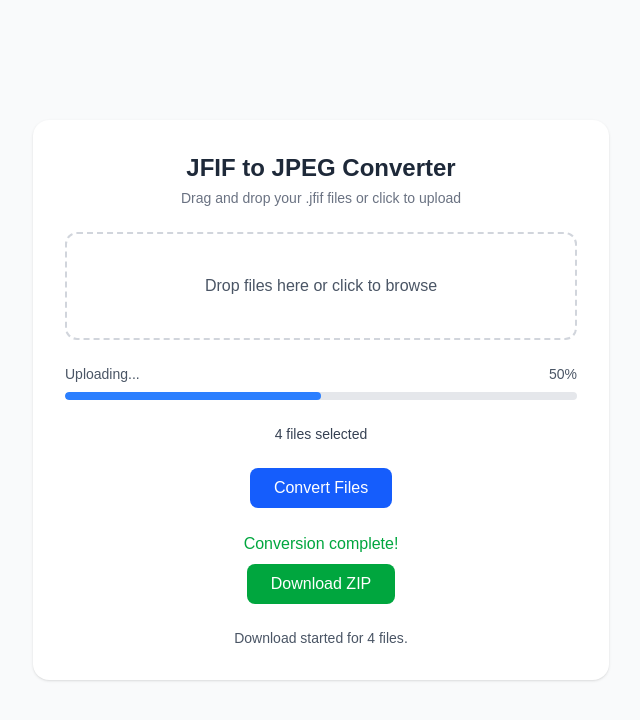
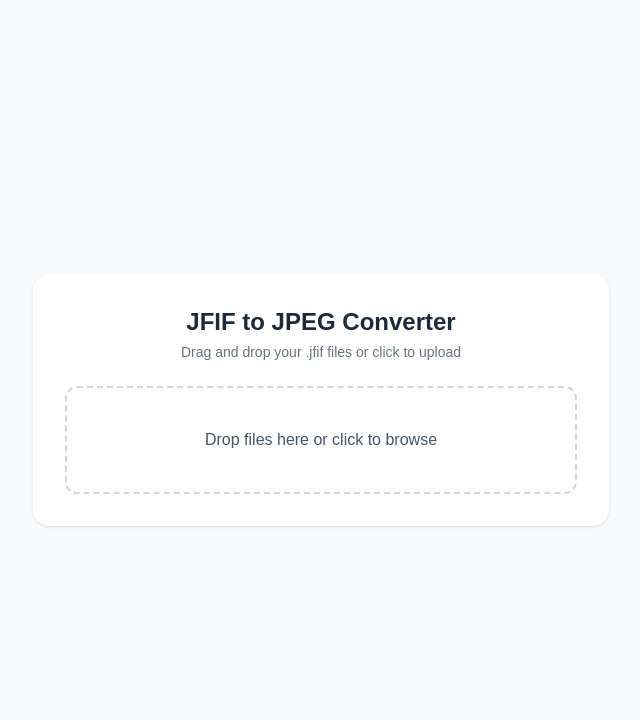
Before and after one commit to seundanjuma/jfif-converter, a Next.js app: page / in a window 1280 px wide. Shown: the top 720 px of the page, without its empty margins (319-959 px from the left). Built offline with nearby package versions, Linux system fonts and the light colour scheme.

Commit message:
made ux file and download state change updates

```diff
--- a/app/page.tsx
+++ b/app/page.tsx
@@ -1,4 +1,87 @@
+"use client";
+
+import React, { useState } from "react";
+import JSZip from "jszip";
+import { saveAs } from "file-saver";
+
 export default function Home() {
+  const [files, setFiles] = useState<File[]>([]);
+  const [step, setStep] = useState<"upload" | "ready" | "converting" | "done" | "downloaded">("upload");
+  const [uploadProgress, setUploadProgress] = useState(0);
+
+  // Handle file selection
+  const handleFiles = (e: React.ChangeEvent<HTMLInputElement>) => {
+    if (!e.target.files) return;
+    const fileArray = Array.from(e.target.files);
+    setFiles(fileArray);
+    setStep("ready"); // ready to convert
+  };
+
+  // Convert a single JFIF file to JPEG blob
+  const convertToJpeg = (file: File): Promise<Blob> => {
+    return new Promise((resolve, reject) => {
+      const reader = new FileReader();
+      reader.onload = () => {
+        const img = new Image();
+        img.onload = () => {
+          const canvas = document.createElement("canvas");
+          canvas.width = img.width;
+          canvas.height = img.height;
+          const ctx = canvas.getContext("2d");
+          if (!ctx) return reject("Canvas error");
+          ctx.drawImage(img, 0, 0);
+          canvas.toBlob(
+            (blob) => {
+              if (!blob) return reject("Conversion failed");
+              resolve(blob);
+            },
+            "image/jpeg",
+            0.92 // quality
+          );
+        };
+        img.onerror = () => reject("Image load error");
+        img.src = reader.result as string;
+      };
+      reader.onerror = () => reject("File read error");
+      reader.readAsDataURL(file);
+    });
+  };
+
+  // Handle conversion
+  const handleConvert = async () => {
+    setStep("converting");
+    setUploadProgress(0);
+    const total = files.length;
+    const convertedFiles: { name: string; blob: Blob }[] = [];
+
+    for (let i = 0; i < files.length; i++) {
+      const file = files[i];
+      try {
+        const blob = await convertToJpeg(file);
+        const name = file.name.replace(/\.jfif$/i, ".jpg");
+        convertedFiles.push({ name, blob });
+        setUploadProgress(Math.round(((i + 1) / total) * 100));
+      } catch (err) {
+        console.error("Conversion error:", err, file.name);
+      }
+    }
+
+    // Create ZIP
+    const zip = new JSZip();
+    convertedFiles.forEach((f) => zip.file(f.name, f.blob));
+    const zipBlob = await zip.generateAsync({ type: "blob" });
+    saveAs(zipBlob, "converted.zip");
+
+    setStep("downloaded");
+  };
+
+  // Reset
+  const handleReset = () => {
+    setFiles([]);
+    setStep("upload");
+    setUploadProgress(0);
+  };
+
   return (
     <main className="flex flex-col items-center justify-center min-h-screen bg-gray-50 p-6">
       <div className="w-full max-w-xl bg-white rounded-2xl shadow p-8 space-y-6">
@@ -11,54 +94,65 @@ export default function Home() {
         </div>
 
         {/* Drop zone */}
-        <div
-          className="border-2 border-dashed border-gray-300 rounded-xl p-10 text-center cursor-pointer hover:border-gray-400 transition"
-        >
+        {(step === "upload" || step === "ready") && (
+          <div className="border-2 border-dashed border-gray-300 rounded-xl p-10 text-center cursor-pointer hover:border-gray-400 transition relative">
+            <input
+              type="file"
+              multiple
+              accept=".jfif"
+              className="absolute opacity-0 w-full h-full cursor-pointer"
+              onChange={handleFiles}
+            />
+            {files.length === 0 ? (
               <p className="text-gray-600">Drop files here or click to browse</p>
+            ) : (
+              <p className="text-gray-600">{files.length} file(s) selected</p>
+            )}
           </div>
+        )}
 
-        {/* Upload progress */}
+        {/* Conversion progress */}
+        {step === "converting" && (
           <div className="space-y-2">
             <div className="flex justify-between text-sm text-gray-600">
-            <span>Uploading...</span>
-            <span>50%</span>
+              <span>Converting...</span>
+              <span>{uploadProgress}%</span>
             </div>
             <div className="w-full bg-gray-200 rounded-full h-2 overflow-hidden">
               <div
-              className="bg-blue-500 h-2 rounded-full transition-all duration-500"
-              style={{ width: "50%" }}
+                className="bg-blue-500 h-2 rounded-full transition-all duration-300"
+                style={{ width: `${uploadProgress}%` }}
               ></div>
             </div>
           </div>
-
-        {/* File summary */}
-        <div className="text-sm text-gray-700 text-center">
-          4 files selected
-        </div>
+        )}
 
         {/* Convert button */}
+        {step === "ready" && (
           <div className="text-center">
             <button
               className="bg-blue-600 text-white px-6 py-2 rounded-lg hover:bg-blue-700 transition"
+              onClick={handleConvert}
             >
               Convert Files
             </button>
           </div>
+        )}
 
-        {/* Conversion complete */}
+        {/* Download / summary */}
+        {step === "downloaded" && (
           <div className="text-center space-y-2">
-          <p className="text-green-600 font-medium">Conversion complete!</p>
+            <p className="text-gray-600 text-sm">
+              Download started for <span className="font-medium">{files.length}</span> file(s).
+            </p>
             <button
-            className="bg-green-600 text-white px-6 py-2 rounded-lg hover:bg-green-700 transition"
+              className="bg-gray-600 text-white px-6 py-2 rounded-lg hover:bg-gray-700 transition"
+              onClick={handleReset}
             >
-            Download ZIP
+              Start New Batch
             </button>
           </div>
-
-        {/* Download summary */}
-        <div className="text-center text-gray-600 text-sm">
-          Download started for <span className="font-medium">4 files</span>.
-        </div>
+        )}
       </div>
     </main>
   );
```
Lines whose indentation alone changed are shown as unchanged.
